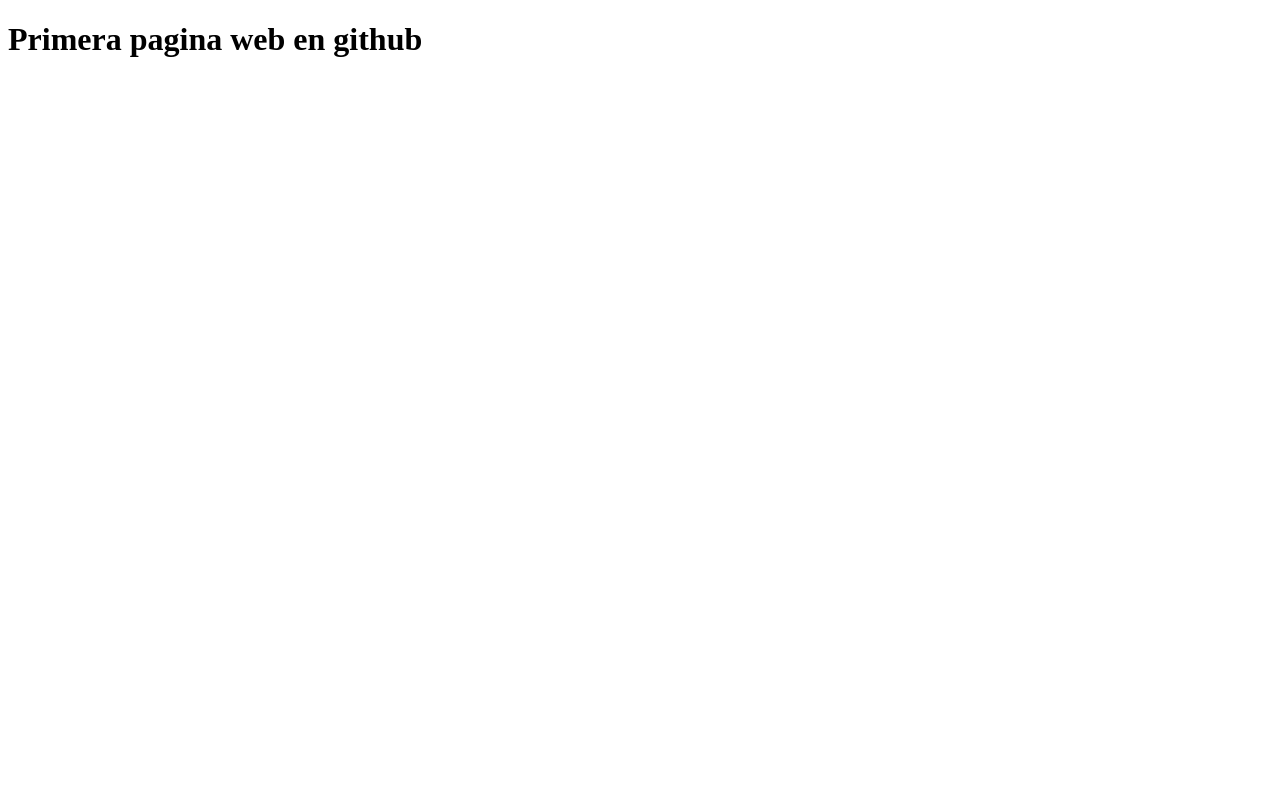
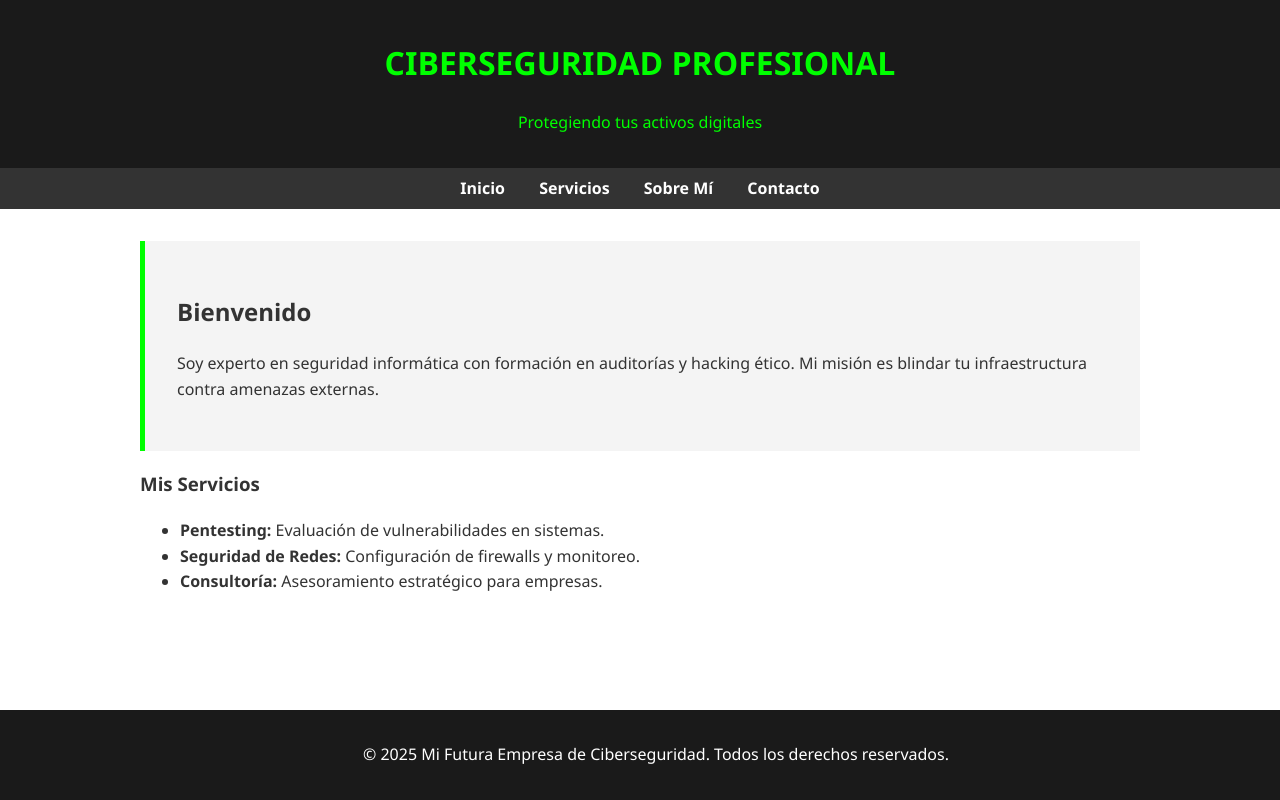
Before and after one commit to tacticalshell/tacticalshell.github.io, a plain HTML site: page index.html in a window 1280 px wide. Drawn offline with Linux system fonts and the light colour scheme.

Commit message:
Update index.html

```diff
--- a/index.html
+++ b/index.html
@@ -1,11 +1,53 @@
 <!DOCTYPE html>
-<html lang="en">
+<html lang="es">
 <head>
-  <meta charset="UTF-8">
-  <meta name="viewport" content="width=device-width, initial-scale=1.0">
-  <title>Document</title>
+    <meta charset="UTF-8">
+    <meta name="viewport" content="width=device-width, initial-scale=1.0">
+    <meta name="description" content="Servicios profesionales de Ciberseguridad y Hacking Ético">
+    <title>Mi Empresa de Ciberseguridad | Inicio</title>
+    <style>
+        body { font-family: 'Segoe UI', Tahoma, Geneva, Verdana, sans-serif; line-height: 1.6; color: #333; margin: 0; }
+        header { background: #1a1a1a; color: #00ff00; padding: 1rem; text-align: center; }
+        nav { background: #333; color: #fff; padding: 0.5rem; text-align: center; }
+        nav a { color: #fff; margin: 0 15px; text-decoration: none; font-weight: bold; }
+        .container { padding: 2rem; max-width: 1000px; margin: auto; }
+        .hero { background: #f4f4f4; padding: 2rem; border-left: 5px solid #00ff00; margin-bottom: 1rem; }
+        footer { text-align: center; padding: 1rem; background: #1a1a1a; color: #fff; position: fixed; bottom: 0; width: 100%; }
+    </style>
 </head>
 <body>
-<h1>Primera pagina web en github</h1>
+
+    <header>
+        <h1>CIBERSEGURIDAD PROFESIONAL</h1>
+        <p>Protegiendo tus activos digitales</p>
+    </header>
+
+    <nav>
+        <a href="#inicio">Inicio</a>
+        <a href="#servicios">Servicios</a>
+        <a href="#sobre-mi">Sobre Mí</a>
+        <a href="#contacto">Contacto</a>
+    </nav>
+
+    <div class="container">
+        <section id="inicio" class="hero">
+            <h2>Bienvenido</h2>
+            <p>Soy experto en seguridad informática con formación en auditorías y hacking ético. Mi misión es blindar tu infraestructura contra amenazas externas.</p>
+        </section>
+
+        <section id="servicios">
+            <h3>Mis Servicios</h3>
+            <ul>
+                <li><strong>Pentesting:</strong> Evaluación de vulnerabilidades en sistemas.</li>
+                <li><strong>Seguridad de Redes:</strong> Configuración de firewalls y monitoreo.</li>
+                <li><strong>Consultoría:</strong> Asesoramiento estratégico para empresas.</li>
+            </ul>
+        </section>
+    </div>
+
+    <footer>
+        <p>&copy; 2025 Mi Futura Empresa de Ciberseguridad. Todos los derechos reservados.</p>
+    </footer>
+
 </body>
 </html>
```
